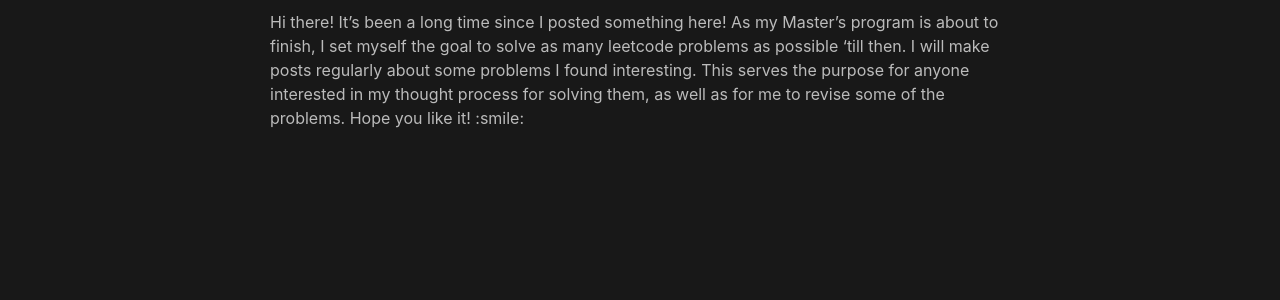
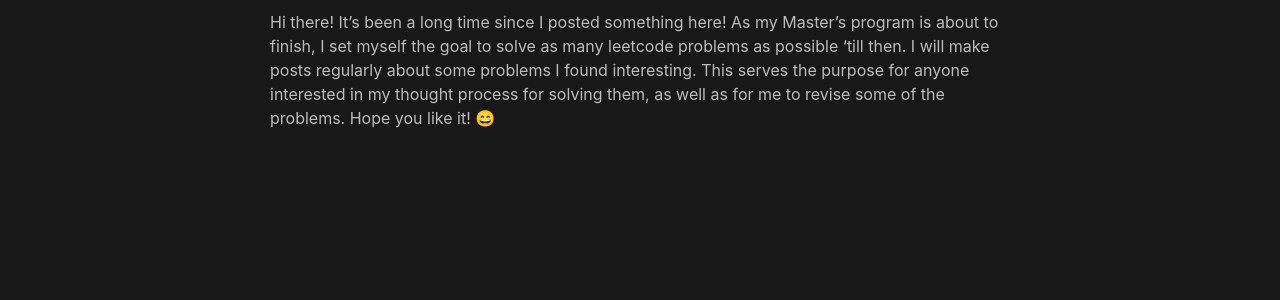
Before and after one commit to wongwil/wongwil.github.io, a Jekyll site: the page built from _posts/2024-02-10-long-time-no-see.md, in a window 1280 px wide. Shown: the part 280-580 px from the top of the page. Built offline with Jekyll 4.4.1, drawn with Linux system fonts in a browser that asks for light colours; emoji names are drawn with the system emoji font; comment, search, counter and statistics services are not loaded; part of the change alters nothing that is shown.

```diff
--- a/_config.yml
+++ b/_config.yml
@@ -57,4 +57,4 @@ theme: minima
 plugins:
  - jekyll-feed
  - jekyll-seo-tag
- - jekyll/jemoji
+ - jemoji
```
